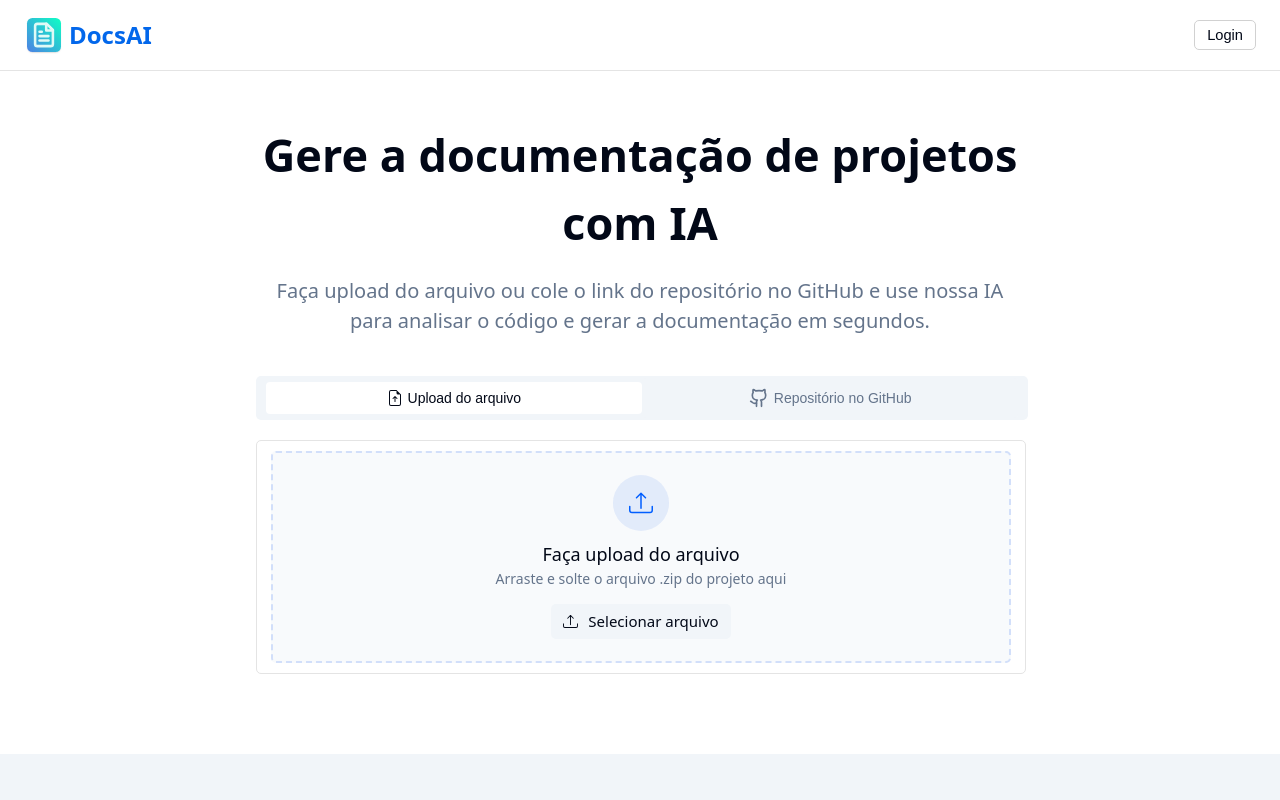
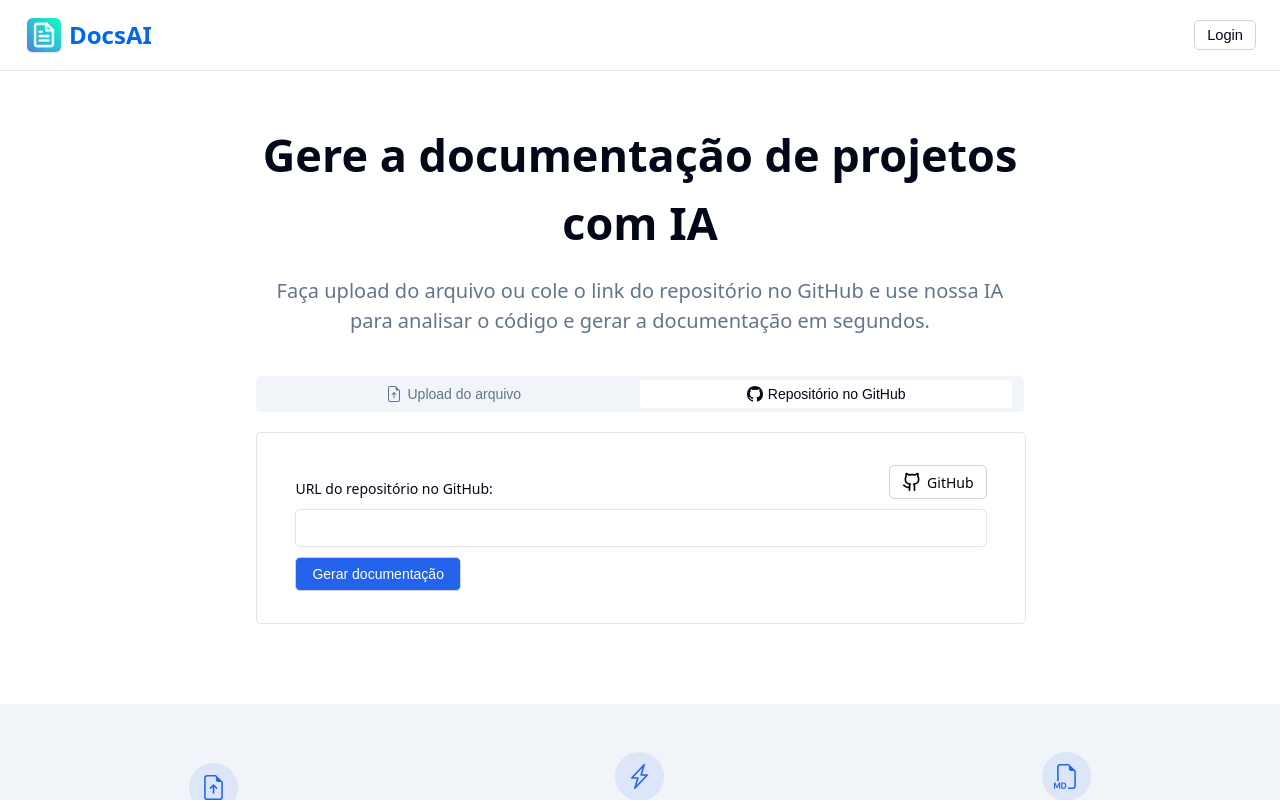
Before and after one commit to otaviocostao/docs-ai, a React (Vite) app: page / in a window 1280 px wide. Both pictures are taken after a click on the button "Repositório no GitHub". Shown: the top 800 px of the page. Built offline with nearby package versions, Linux system fonts and the light colour scheme.

Commit message:
Feature: Modal para usar o repositorio no github

```diff
--- /dev/null
+++ b/src/components/UploadArea/GitHubArea/GitHubArea.css
@@ -0,0 +1,40 @@
+.github-area{
+    width: 100%;
+    display: flex;
+    flex-direction: column;
+    align-items: center;
+    justify-content: center;
+    border: 1px solid var(--border-color);
+    padding: 10px 0px;
+    border-radius: var(--default-border-radius);
+}
+
+.github-area-content{
+    width: 90%;
+    display: flex;
+    align-items: start;
+    justify-content: start;
+    flex-direction: column;
+    padding: 22px;
+}
+
+.label-button-area{
+    width: 100%;
+    display: flex;
+    align-items: end;
+    justify-content: space-between;
+    font-size: 14px;
+    font-weight: 500;
+    color: var(--font-color-black);
+}
+
+#repository-url{
+    width: 100%;
+    padding: 10px 12px;
+    margin: 10px 0px 10px 0px;
+    border-radius: var(--default-border-radius);
+    border: 1px solid var(--border-color);
+    font-size: 14px;
+    box-sizing: border-box;
+    color: var(--font-color-black);
+}
--- /dev/null
+++ b/src/components/UploadArea/GitHubArea/GitHubArea.jsx
@@ -0,0 +1,21 @@
+import React from 'react';
+import './GitHubArea.css';
+import BtnGithub from '../../ui/btnGithub/BtnGithub';
+import BtnGenDoc from '../../ui/BtnGenDoc/BtnGenDoc';
+
+const GitHubArea = () => {
+  return (
+    <div className='github-area'>
+        <form className='github-area-content'>
+              <div className='label-button-area'>
+                <label>URL do repositório no GitHub:</label>
+                <BtnGithub />
+              </div>
+              <input type="text" id='repository-url' />
+            <BtnGenDoc />
+        </form>
+    </div>
+  )
+}
+
+export default GitHubArea
--- a/src/components/UploadArea/UploadArea.jsx
+++ b/src/components/UploadArea/UploadArea.jsx
@@ -1,13 +1,18 @@
-import React from 'react'
+import React, { useState } from 'react'
 import './UploadArea.css'
 import UploadMode from './UploadMode/UploadMode'
 import UploadFile from './UploadFile/UploadFile'
+import GitHubArea from './GitHubArea/GitHubArea'
 
 const UploadArea = () => {
+  const [uploadType, setUploadType] = useState('file');
+
   return (
+
     <div className='upload-area'>
-      <UploadMode />
-      <UploadFile />
+      <UploadMode onSelect={setUploadType} selected={uploadType} />
+      {uploadType === 'file' && <UploadFile />}
+      {uploadType === 'github' && <GitHubArea />}
     </div>
   )
 }
--- a/src/components/UploadArea/UploadMode/UploadMode.css
+++ b/src/components/UploadArea/UploadMode/UploadMode.css
@@ -3,10 +3,11 @@
     display: flex;
     justify-content: center;
     align-items: center;
-    padding: 2px;
+    padding: 4px;
     border-radius: 5px;
     background-color: var(--background-gray);
     margin: 20px 0px 20px 0px;
+    box-sizing: border-box;
 }
 
 .upload-arquivo,
@@ -15,27 +16,26 @@
     align-items: center;
     justify-content: center;
     width: 49%;
-    padding: 8px 12px;
+    padding: 6px 12px;
     border: none;
     border-radius: 4px;
     background-color: var(--background-gray);
-    font-size: 10.5pt;
+    font-size: 14px;
     color: var(--font-color-gray);
     font-weight: 540;
     cursor: pointer;
+    box-sizing: border-box;
 }
 
+.link-github svg,
 .upload-arquivo svg{
     font-size: 16px;
     margin-right: 5px;
 }
 
-.link-github svg{
-    width: 20px;
-    margin-right: 5px;
-}
-
-.upload-arquivo{
+.upload-arquivo.ativo,
+.link-github.ativo
+{
     background-color: #ffff;
     color: var(--font-color-black);
 }
--- a/src/components/UploadArea/UploadMode/UploadMode.jsx
+++ b/src/components/UploadArea/UploadMode/UploadMode.jsx
@@ -1,17 +1,17 @@
 import React from 'react'
 import './UploadMode.css'
-import { BsFileEarmarkArrowUp } from "react-icons/bs";
+import { BsFileEarmarkArrowUp, BsGithub } from "react-icons/bs";
 import { Github } from "lucide-react";
 
-const UploadMode = () => {
+const UploadMode = ({onSelect, selected}) => {
   return (
     <div className='upload-mode-area'>
-      <button className='upload-arquivo'>
+      <button className={`upload-arquivo ${selected === 'file' ? 'ativo' : ''}`} onClick={() => onSelect('file')}>
         <BsFileEarmarkArrowUp />
         <span>Upload do arquivo</span>
       </button>
-      <button className='link-github'>
-        <Github />
+      <button className={`link-github ${selected === 'github' ? 'ativo' : ''}`} onClick={() => onSelect('github')}>
+        <BsGithub />
         <span>Repositório no GitHub</span>
       </button>
     </div>
--- /dev/null
+++ b/src/components/ui/BtnGenDoc/BtnGenDoc.css
@@ -0,0 +1,18 @@
+.btn-generate-doc{
+    display: flex;
+    align-items: center;
+    justify-content: center;
+    border: 1px solid #d1d1d1;
+    padding: 8px 16px;
+    font-size: 14px;
+    color: var(--font-color-black);
+    border-radius: var(--default-border-radius);
+    cursor: pointer;
+    background-color: var(--color-blue);
+    color: #ffff;
+}
+
+.btn-generate-doc:hover{
+    transition: 0.5s;
+    background-color: var(--color-blue-hover);
+}
--- /dev/null
+++ b/src/components/ui/BtnGenDoc/BtnGenDoc.jsx
@@ -0,0 +1,11 @@
+import React from 'react'
+import './BtnGenDoc.css'
+const BtnGenDoc = () => {
+  return (
+    <div className='btn-gen-doc-area'>
+      <button className='btn-generate-doc'>Gerar documentação</button>
+    </div>
+  )
+}
+
+export default BtnGenDoc
--- a/src/components/ui/btnGithub/BtnGithub.css
+++ b/src/components/ui/btnGithub/BtnGithub.css
@@ -4,7 +4,7 @@
     justify-content: center;
     border: 1px solid #d1d1d1;
     padding: 4px 12px;
-    font-size: 11pt;
+    font-size: 14px;
     color: black;
     border-radius: 5px;
 }
--- a/src/index.css
+++ b/src/index.css
@@ -13,5 +13,6 @@
   --default-border-radius: 5px;
   --border-color: #e4e4e4;
   --border-blue: #2463eb2d;
-  --color-blue: #005eff;
+  --color-blue: #2463eb;
+  --color-blue-hover: #356ee9;
 }
```
